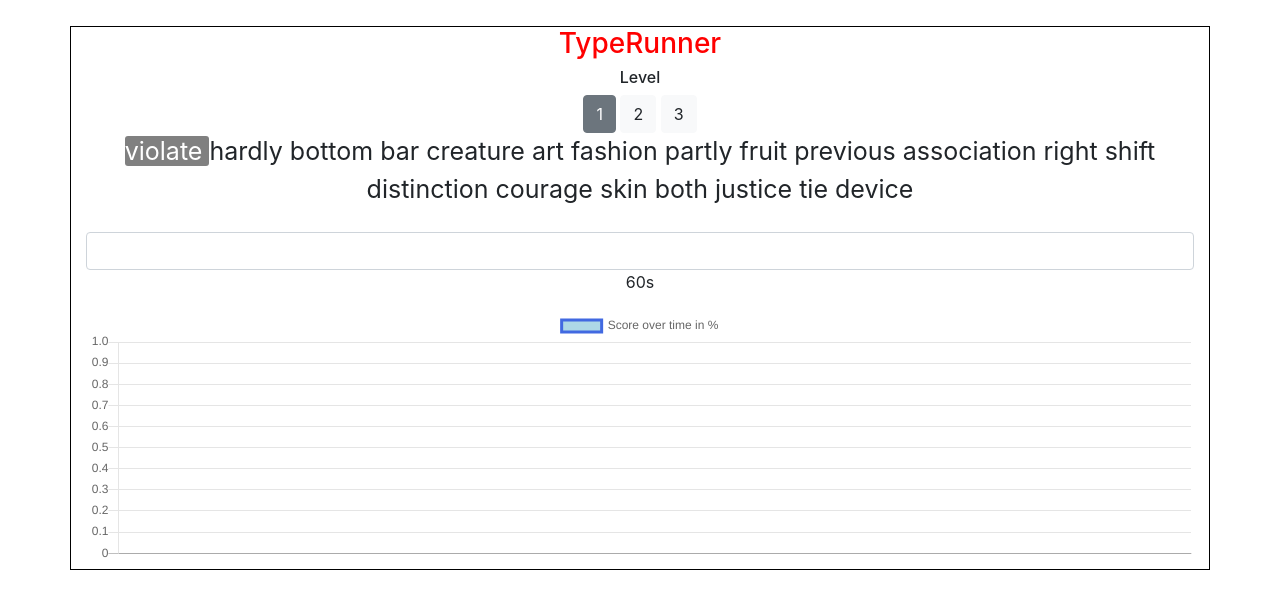
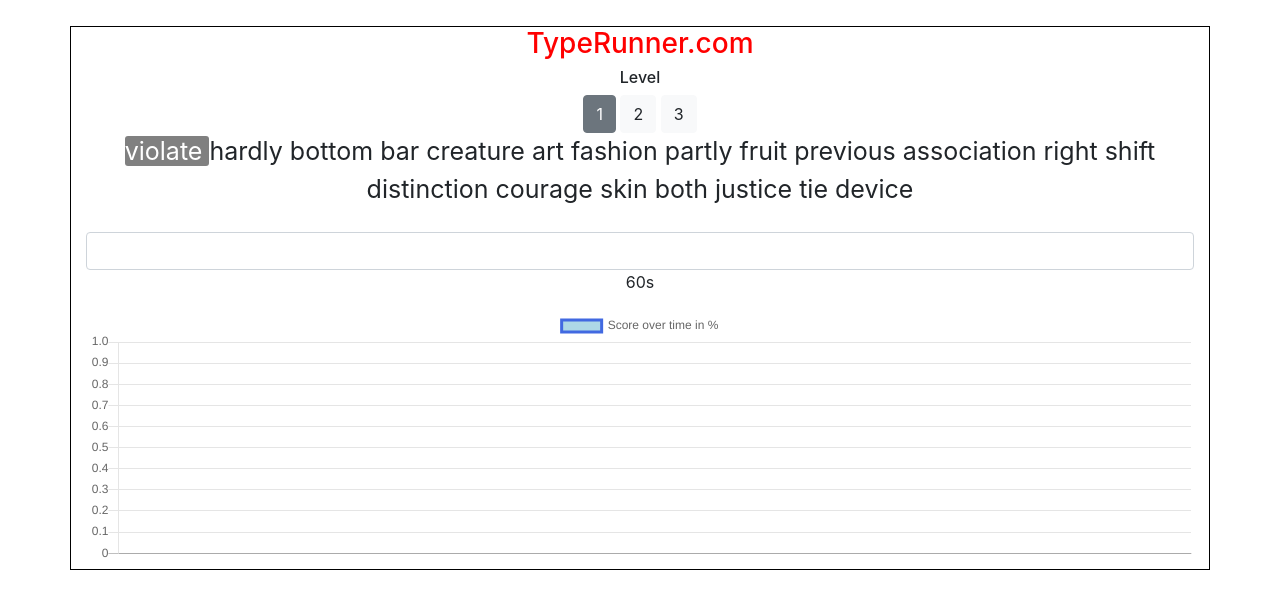
Before and after one commit to mohkan1/TypeRunner, a plain HTML site: page index.html in a window 1280 px wide. Drawn offline with nearby package versions, Linux system fonts and the light colour scheme.

Commit message:
Changed the title

```diff
--- a/index.html
+++ b/index.html
@@ -29,7 +29,7 @@
     <div class = "wrapper container text-center">
         <div class = "row text-center">
             <div class = "col">
-                <h3 class = "red_button">TypeRunner</h3>
+                <h3 class = "red_button">TypeRunner.com</h3>
                 <div id = "level_wrapper">
                     <h6>Level</h6>
                     <button type="button" level = "20" id = "level_1" class="level btn btn-secondary">1</button>
```
